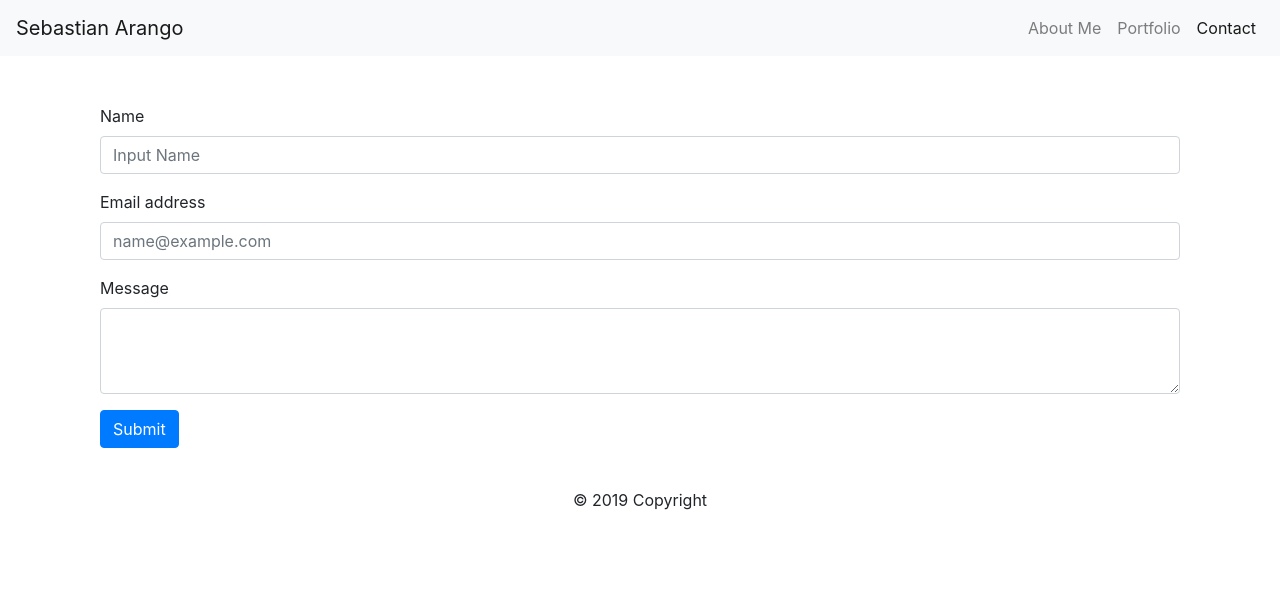
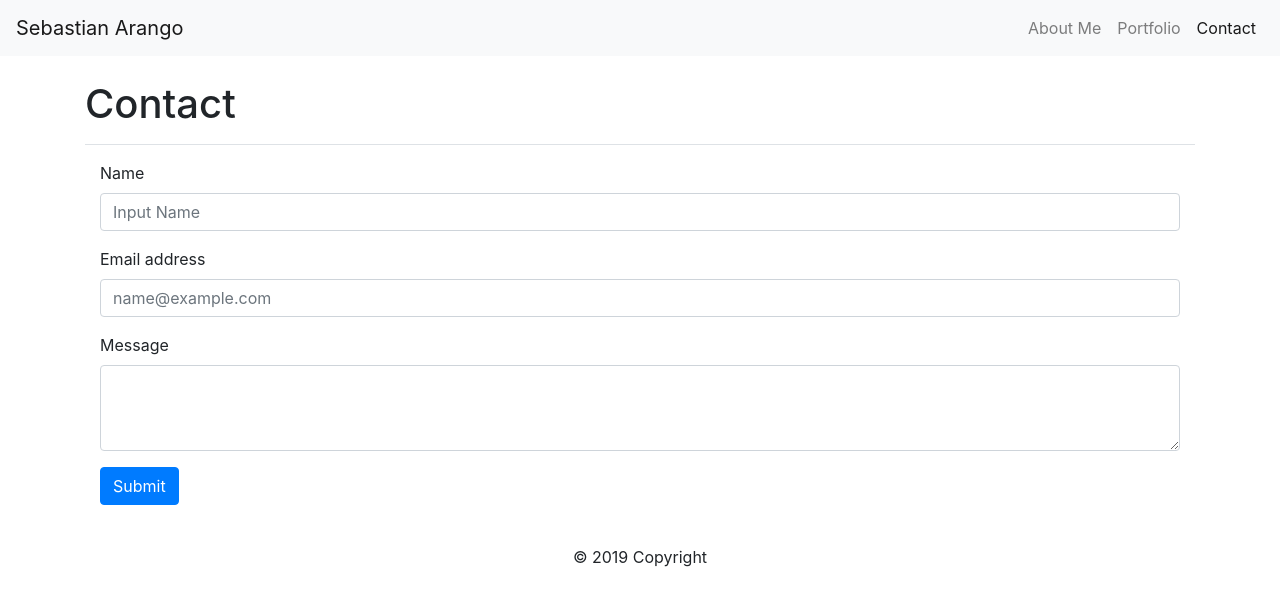
Before and after one commit to sjarango/Bootstrap-Portfolio, a plain HTML site: page contact.html in a window 1280 px wide. Drawn offline with nearby package versions, Linux system fonts and the light colour scheme.

Commit message:
Added Contact header, fixed tmargin on pages after header

```diff
--- a/contact.html
+++ b/contact.html
@@ -34,7 +34,14 @@
   </head>
   <body>
         <div class="container">
-            <div class="row mx-auto mt-5">
+            <div class="row">
+                <div class="col">
+                    <div class="pb-2 pb-2 mt-4 mb-2 border-bottom">
+                        <h1>Contact</h1>
+                    </div>
+                </div>
+            </div>
+            <div class="row mx-auto mt-2">
                     <div class="col-md-12">
                         <form>
                             <div class="form-group">
```
Also changed, not shown: index.html (+1 -1 lines), portfolio.html (+1 -1 lines).
